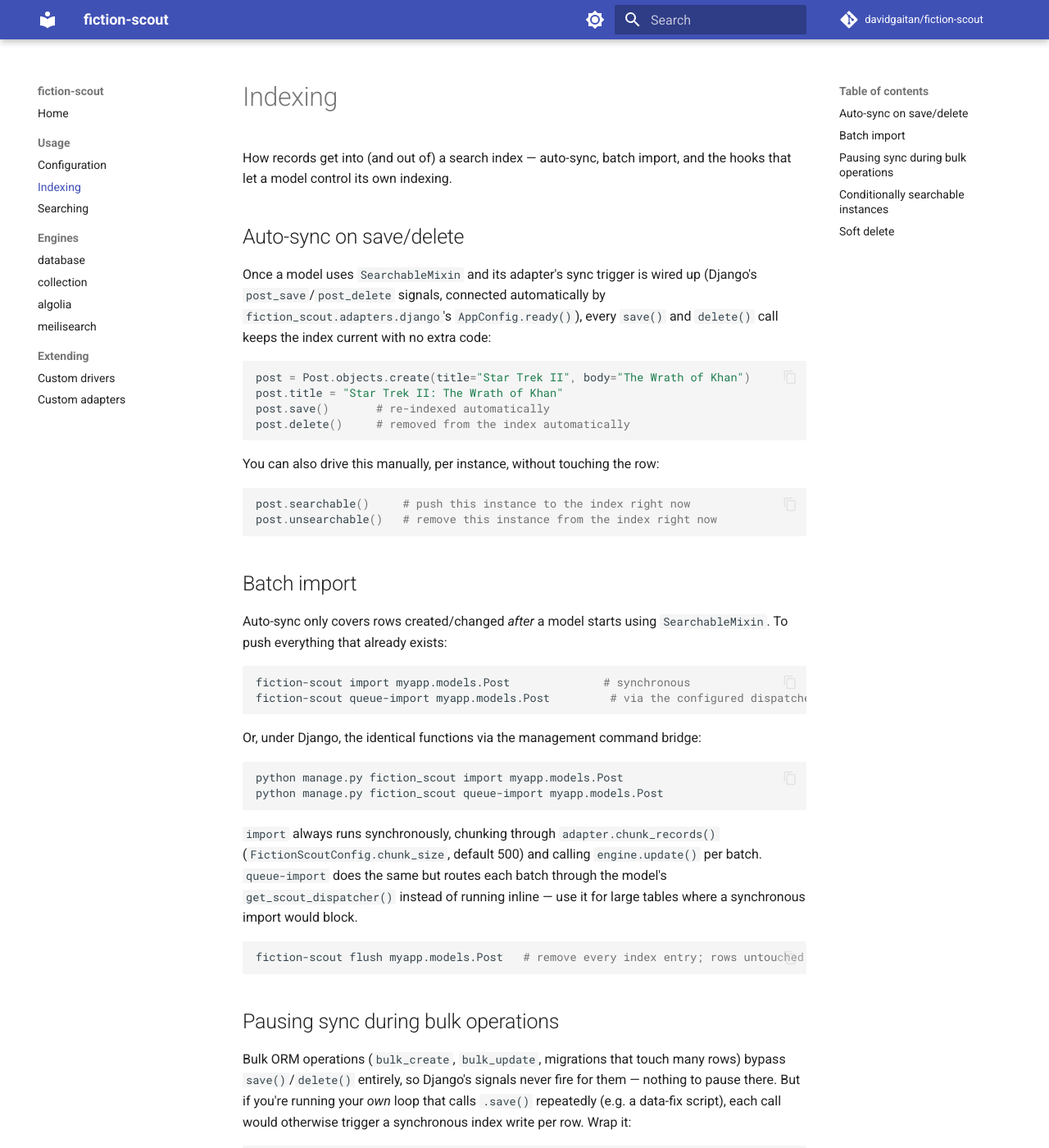
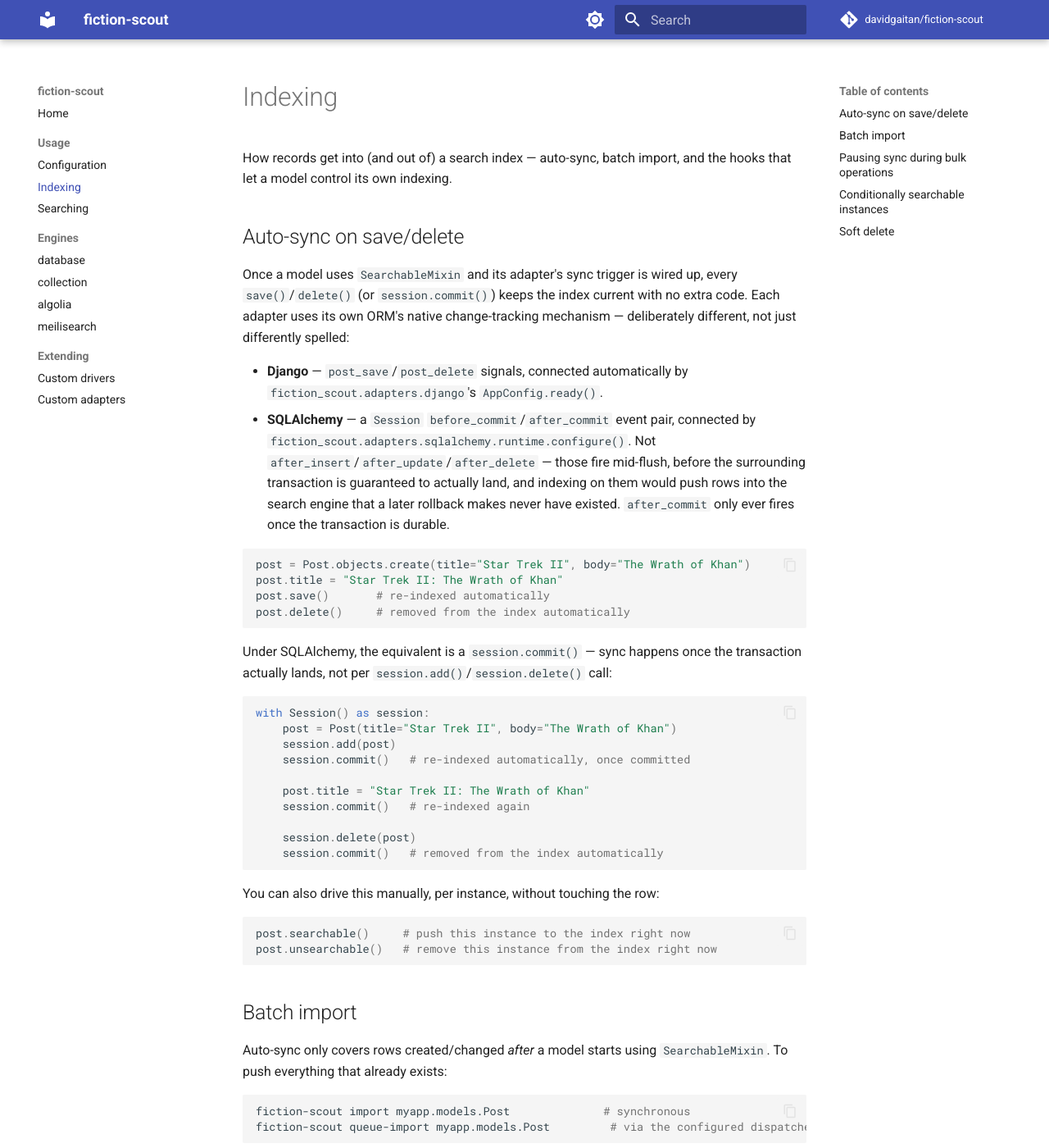
Before and after one commit to dgaitan/fiction-scout, an MkDocs documentation site: the page built from docs/indexing.md, in a window 1280 px wide and 1400 px high. Shown: the whole window at 82% size. Built offline with MkDocs 1.6.1 and Material for MkDocs 9.7.7, drawn with Linux system fonts in a browser that asks for light colours; comment, search, counter and statistics services are not loaded; some of the changed text lies outside the part shown.

Commit message:
Document the SQLAlchemy adapter across docs/ and README
Fixes a README Quickstart that predated the real implementation (wrong
import path, wrong mixin order, missing runtime.configure() call —
now verified against actual working code). Updates docs/index.md,
indexing.md, configuration.md, searching.md, and
extending/custom-adapters.md to reflect both adapters shipping side
by side instead of treating Django as the only real reference, and
documents genuine behavioral differences (runtime wiring, the
before_commit/after_commit sync mechanism, and where-clause relation-
traversal support) rather than glossing over them.

````diff
--- a/docs/extending/custom-adapters.md
+++ b/docs/extending/custom-adapters.md
@@ -4,9 +4,11 @@
 Engines, the search `Builder`, and the CLI never import Django or SQLAlchemy
 directly — everything talks to the `SearchableAdapter` protocol in
 `fiction_scout.protocols`. That's the seam that makes a new ORM a
-pure-addition change: the Django adapter is the only shipped, tested
-reference to build a second one against, since the SQLAlchemy adapter
-hasn't landed yet.
+pure-addition change: `adapters/django/` and `adapters/sqlalchemy/` are two
+independently-shipped, tested references to build a third one against — compare
+them to see what's genuinely shared shape vs. what's ORM-specific and
+shouldn't be forced to match (see the sync-trigger and `runtime.py` sections
+below for the one place they meaningfully diverge).
 
 A full adapter has three pieces, mirroring `adapters/django/`:
 
@@ -136,6 +138,19 @@
 own `EngineManager.extend()` custom-driver registration survives across
 requests.
 
+**Django's `get_adapter()` lazily self-constructs on first access because
+there's nothing external it needs — `DjangoAdapter()` takes no arguments,
+since Django's own settings already tell it which database to talk to.**
+SQLAlchemy has no equivalent implicit registry: `SQLAlchemyAdapter` needs a
+`session_factory` from somewhere, so `adapters/sqlalchemy/runtime.py`
+replaces the silent lazy-create with an explicit
+`configure(session_factory=..., config=...)` that an app calls once at
+startup; `get_adapter()`/`get_engine_manager()` raise a clear `RuntimeError`
+if called first. This is a legitimate per-ORM difference, not something to
+paper over by forcing your ORM into the zero-arg pattern if it also has no
+implicit connection to discover — re-derive from what your ORM actually
+gives you for free.
+
 ## 3. Wiring the sync trigger
 
 This is the one piece that's genuinely ORM-specific, and the one place
@@ -150,12 +165,18 @@
   `make_unsearchable` already do, and duplicating the check in the signal
   handler would violate the DRY principle this whole design exists to
   enforce.
-- **A future SQLAlchemy adapter** would need a session `after_commit` hook,
-  *not* `after_insert` — SQLAlchemy must avoid indexing rows from a
-  transaction that later rolls back, a failure mode Django's
-  post-commit-adjacent signals don't share in the same way. When this
-  adapter is built, that reasoning belongs in the module docstring of the
-  file implementing the hook, not just in this doc.
+- **SQLAlchemy** uses a `Session` `before_commit`/`after_commit` event pair
+  (`adapters/sqlalchemy/events.py`), *not* `after_insert`/`after_update`/
+  `after_delete` — those per-row mapper events fire mid-flush, before the
+  surrounding transaction is guaranteed to actually land, and SQLAlchemy
+  must avoid indexing rows from a transaction that later rolls back, a
+  failure mode Django's post-commit-adjacent signals don't share in the same
+  way. `before_commit` fires *before* the flush (`session.new`/`dirty`/
+  `deleted` are still fully populated there) and is used only to *capture*
+  which instances are about to be committed, by object identity; the actual
+  engine calls happen in `after_commit`, once the transaction is durable —
+  see that module's docstring for the full reasoning, verified directly
+  against SQLAlchemy's own commit-sequence source rather than assumed.
 
 Don't assume every ORM's sync trigger looks like Django's — re-derive from
 your ORM's actual commit/rollback semantics before choosing where to hook
@@ -171,9 +192,15 @@
 
 ## Real implementation to read
 
-`src/fiction_scout/adapters/django/` — `adapter.py` (the
-`SearchableAdapter` implementation), `mixin.py` (the model-facing surface),
-`runtime.py` (the singleton pattern), `signals.py` +`apps.py` (the sync
-trigger). Read it end to end before starting a second adapter; the shape
-should look almost identical for anything with real transactional
-semantics.
+- `src/fiction_scout/adapters/django/` — `adapter.py` (the
+  `SearchableAdapter` implementation), `mixin.py` (the model-facing
+  surface), `runtime.py` (the lazy-singleton pattern), `signals.py` +
+  `apps.py` (the sync trigger).
+- `src/fiction_scout/adapters/sqlalchemy/` — same shape, plus
+  `runtime.configure()` where Django self-constructs, and `events.py`'s
+  `before_commit`/`after_commit` pair where Django uses signals.
+
+Read both end to end before starting a third adapter — where they agree is
+the real shared contract; where they differ (`runtime.py`'s configure-vs-lazy
+split, the sync-trigger mechanism) is genuinely ORM-specific, not a gap to
+be "fixed" by unifying them.
--- a/docs/indexing.md
+++ b/docs/indexing.md
@@ -6,15 +6,43 @@
 ## Auto-sync on save/delete
 
 Once a model uses `SearchableMixin` and its adapter's sync trigger is wired
-up (Django's `post_save`/`post_delete` signals, connected automatically by
-`fiction_scout.adapters.django`'s `AppConfig.ready()`), every `save()` and
-`delete()` call keeps the index current with no extra code:
+up, every `save()`/`delete()` (or `session.commit()`) keeps the index
+current with no extra code. Each adapter uses its own ORM's native
+change-tracking mechanism — deliberately different, not just differently
+spelled:
+
+- **Django** — `post_save`/`post_delete` signals, connected automatically by
+  `fiction_scout.adapters.django`'s `AppConfig.ready()`.
+- **SQLAlchemy** — a `Session` `before_commit`/`after_commit` event pair,
+  connected by `fiction_scout.adapters.sqlalchemy.runtime.configure()`. Not
+  `after_insert`/`after_update`/`after_delete` — those fire mid-flush, before
+  the surrounding transaction is guaranteed to actually land, and indexing
+  on them would push rows into the search engine that a later rollback
+  makes never have existed. `after_commit` only ever fires once the
+  transaction is durable.
 
 ```python
 post = Post.objects.create(title="Star Trek II", body="The Wrath of Khan")
 post.title = "Star Trek II: The Wrath of Khan"
 post.save()       # re-indexed automatically
 post.delete()     # removed from the index automatically
+```
+
+Under SQLAlchemy, the equivalent is a `session.commit()` — sync happens
+once the transaction actually lands, not per `session.add()`/`session.delete()`
+call:
+
+```python
+with Session() as session:
+    post = Post(title="Star Trek II", body="The Wrath of Khan")
+    session.add(post)
+    session.commit()   # re-indexed automatically, once committed
+
+    post.title = "Star Trek II: The Wrath of Khan"
+    session.commit()   # re-indexed again
+
+    session.delete(post)
+    session.commit()   # removed from the index automatically
 ```
 
 You can also drive this manually, per instance, without touching the row:
@@ -53,11 +81,14 @@
 
 ## Pausing sync during bulk operations
 
-Bulk ORM operations (`bulk_create`, `bulk_update`, migrations that touch many
-rows) bypass `save()`/`delete()` entirely, so Django's signals never fire for
-them — nothing to pause there. But if you're running your *own* loop that
-calls `.save()` repeatedly (e.g. a data-fix script), each call would
-otherwise trigger a synchronous index write per row. Wrap it:
+Bulk ORM operations (Django's `bulk_create`/`bulk_update`, SQLAlchemy's Core
+`session.execute(insert(...))`/`update(...)`, migrations that touch many
+rows) bypass `save()`/`delete()` and ORM-level session tracking entirely, so
+neither Django's signals nor SQLAlchemy's `before_commit`/`after_commit`
+hooks fire for them — nothing to pause there. But if you're running your
+*own* loop that calls `.save()` (or `session.add()` + `session.commit()`)
+repeatedly (e.g. a data-fix script), each call would otherwise trigger a
+synchronous index write per row/transaction. Wrap it:
 
 ```python
 from fiction_scout.sync.context import without_syncing_to_search
@@ -90,7 +121,8 @@
         return self.status == "published"
 ```
 
-On `save()`, the Django signal handler checks this per instance: `True`
+Each adapter's sync hook checks this per instance — Django's signal handler
+on `save()`, SQLAlchemy's `after_commit` hook on `session.commit()`: `True`
 indexes it, `False` removes it from the index (even if it was previously
 indexed and just transitioned to unpublished) — so flipping `status` back
 and forth correctly adds and removes the record without any extra code.
@@ -109,10 +141,11 @@
     soft_delete_field = "deleted_at"
 ```
 
-When that field is set (non-`None`) on save, the instance is removed from
-the index rather than updated — `orchestration.should_be_searchable()`
-excludes it, and `DjangoAdapter.apply_trashed_filter` filters it out of
-`database`-engine queries by default. `Builder.with_trashed()`/
+When that field is set (non-`None`) on save (or on commit, under
+SQLAlchemy), the instance is removed from the index rather than updated —
+`orchestration.should_be_searchable()` excludes it, and the adapter's
+`apply_trashed_filter` (`DjangoAdapter`, `SQLAlchemyAdapter`) filters it out
+of `database`-engine queries by default. `Builder.with_trashed()`/
 `.only_trashed()` retrieve soft-deleted rows anyway, but **only against the
 `database` and `collection` engines** — Algolia and Meilisearch remove a
 soft-deleted record from their index entirely rather than keeping it
````
Also changed, not shown: README.md (+17 -6 lines), docs/configuration.md (+5 -2 lines), docs/index.md (+50 -7 lines), docs/searching.md (+1 -1 lines).
